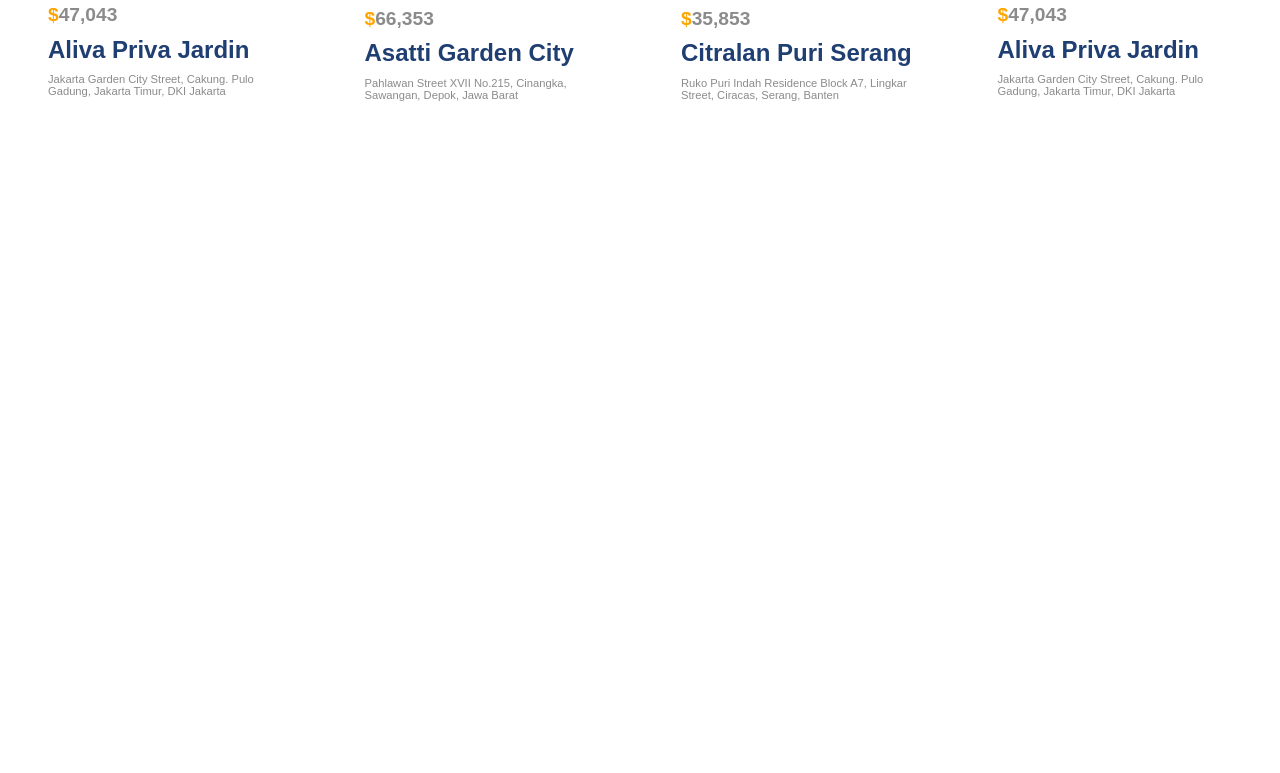
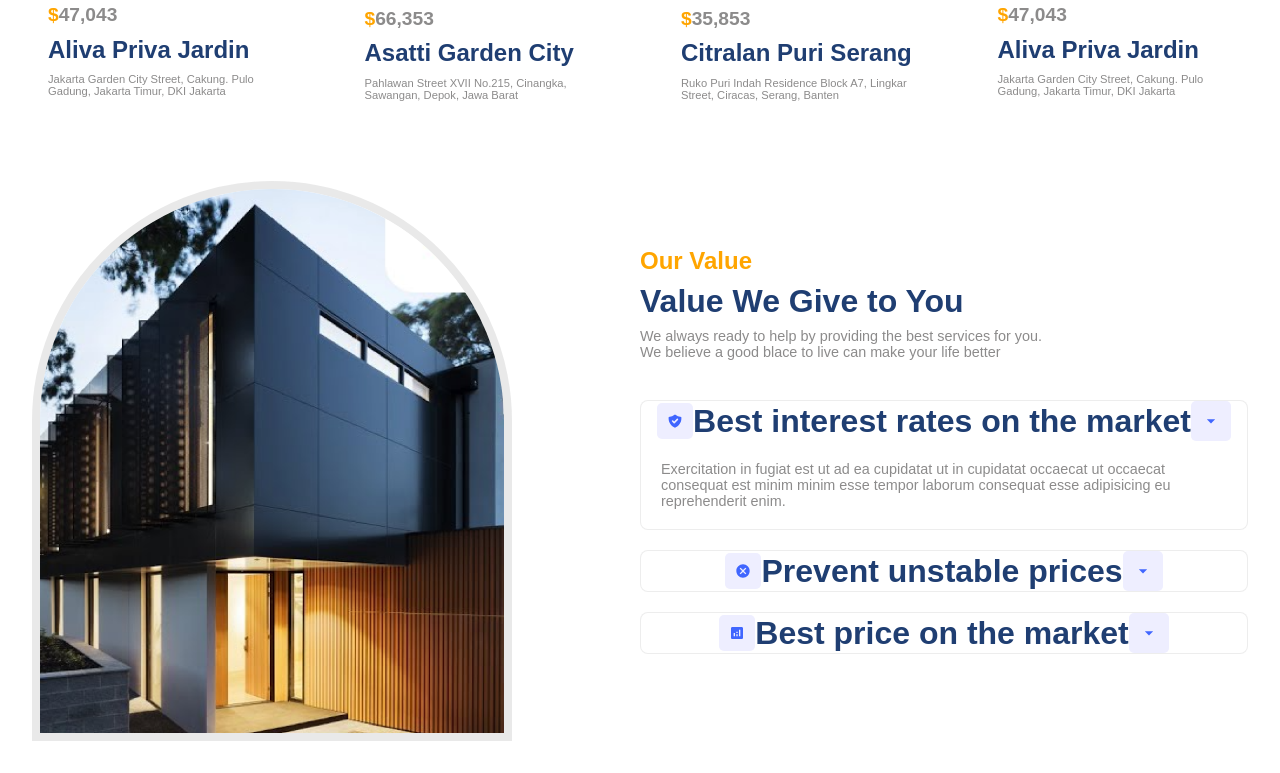
Before and after one commit to Arohi-30/react-team-project, a React (Vite) app: page / in a window 1280 px wide. Shown: the part 1220-1993 px from the top of the page. Before the commit the page ends 1369 px from the top, so only its background shows below. Built offline with nearby package versions, Linux system fonts and the light colour scheme.

Commit message:
Working on Values Section

```diff
--- a/src/App.jsx
+++ b/src/App.jsx
@@ -3,6 +3,7 @@
 import "./App.css";
 import Companies from "./components/Companies/Companies";
 import Residencies from "./components/Residencies/Residencies";
+import Value from "./components/Value/Value";
 function App() {
   return (
     <div className="App">
@@ -13,6 +14,7 @@
       </div>
       <Companies />
       <Residencies/>
+      <Value/>
     </div>
   );
 }
--- /dev/null
+++ b/src/components/Value/Value.css
@@ -0,0 +1,42 @@
+.v-container .image-container{
+    border: 8px solid rgb(232 232 232/ 93%);
+}
+
+.v-container>div{
+    flex:1
+}
+
+.v-right{
+    gap: 0.5rem;
+}
+
+.accordion{
+    margin-top: 2rem;
+    border:none;
+}
+
+.accordionItem{
+    background: white;
+    border: 0.8px solid rgba(128, 128, 128, 0.143);
+    border-radius: 8px;
+    overflow: hidden;
+    margin-bottom: 20px;
+}
+
+.accordionButton{
+    background: white;
+    padding: 1rem;
+    width: 100%;
+    justify-content: space-between;
+    cursor: pointer;
+}
+
+.icon{
+    padding: 10px;
+    background: #eeeeff;
+    border-radius: 5px;
+}
+
+.icon svg{
+    fill : var(--blue)
+}
--- /dev/null
+++ b/src/components/Value/Value.jsx
@@ -0,0 +1,67 @@
+import React from 'react'
+import{
+    Accordion,
+    AccordionItem,
+    AccordionItemHeading,
+    AccordionItemButton,
+    AccordionItemPanel,
+    AccordionItemState
+}from 'react-accessible-accordion'
+import "react-accessible-accordion/dist/fancy-example.css";
+import {MdOutlineArrowDropDown} from 'react-icons/md'
+import './Value.css';
+import data from '../../utils/accordion';
+const Value = () => {
+  return (
+    <section className="v-wrapp">
+        <div className="paddings innerWidth flexCenter v-container">
+
+            <div className="v-left">
+                <div className="image-container">
+                    <img src="./value.png" alt="" />
+                </div>
+            </div>
+
+            <div className="flexColStart v-right">
+                <span className='orangeText'>Our Value</span>
+                <span className='primaryText'>Value We Give to You</span>
+                <span className='secondaryText'>
+                    We always ready to help by providing the best services for you.
+                    <br/>
+                    We believe a good blace to live can make your life better
+                </span>
+
+                <Accordion
+                className='accordion'
+                allowMultipleExpanded={false}
+                preExpanded={[0]}
+                >
+                    {
+                        data.map((item ,i)=> {
+                            return(
+                                <AccordionItem className='accordionItem' key={i} uuid={i}>
+                                    <AccordionItemHeading>
+                                        <AccordionItemButton className='flexCenter accordianButton'>
+                                            <div className="flexCenter icon">{item.icon}</div>
+                                            <span className="primaryText">{item.heading}</span>
+                                            <div className="flexCenter icon">
+                                                <MdOutlineArrowDropDown size={20}/>
+                                            </div>
+                                        </AccordionItemButton>
+                                    </AccordionItemHeading>
+
+                                    <AccordionItemPanel>
+                                        <p className="secondaryText">{item.detail}</p>
+                                    </AccordionItemPanel>
+                                </AccordionItem>
+                            )
+                        })
+                    }
+                </Accordion>
+            </div>
+        </div>
+    </section>
+  )
+}
+
+export default Value
```
